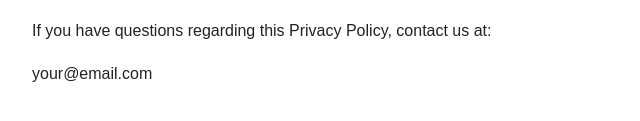
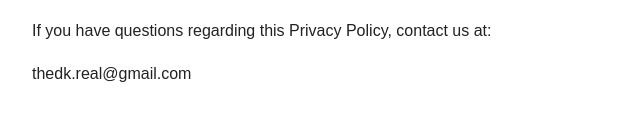
Before and after one commit to kam-git-pro/calc-privacy-policy, a plain HTML site: page index.html in a window 1280 px wide. Shown: the part 1217-1338 px from the top of the page, 158-798 px from the left. Drawn offline with Linux system fonts and the light colour scheme.

Commit message:
Update index.html

```diff
--- a/index.html
+++ b/index.html
@@ -66,7 +66,7 @@ color:#111;
 
 <p>If you have questions regarding this Privacy Policy, contact us at:</p>
 
-<p>your@email.com</p>
+<p>thedk.real@gmail.com</p>
 
 </body>
 </html>
```
